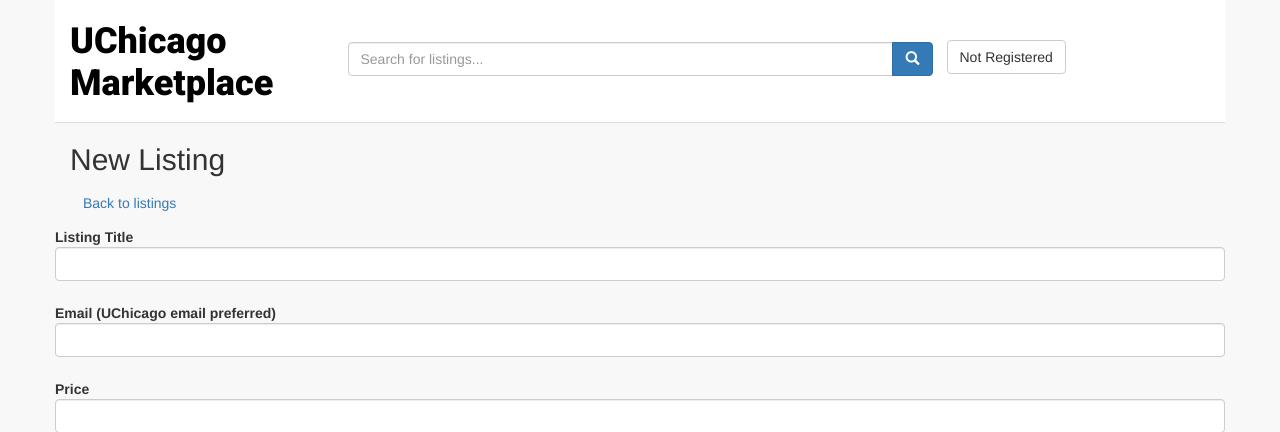
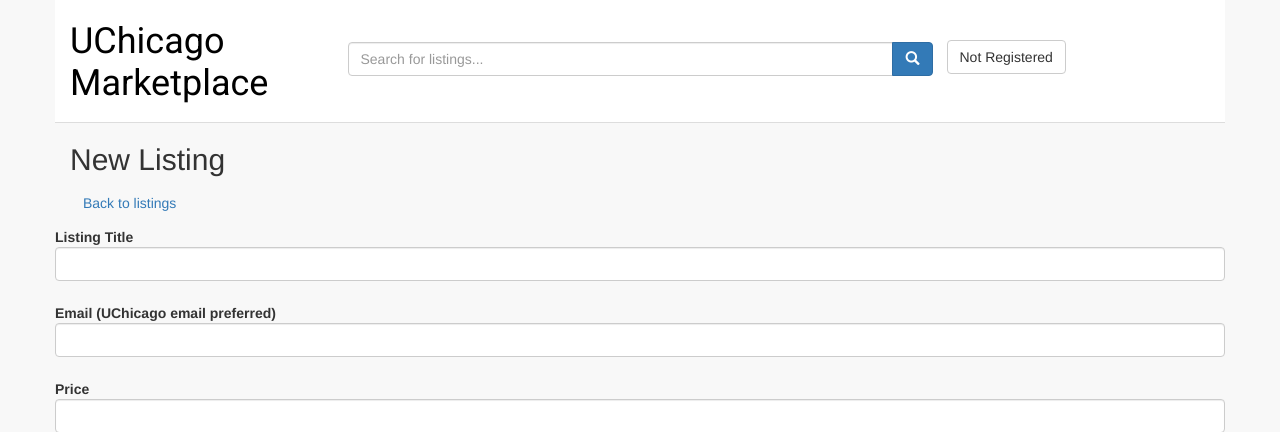
Before and after one commit to uchicago-sg/caravel, a Flask app: page /new in a window 1280 px wide. Shown: the top 432 px of the page. Run offline with Flask 2, Linux system fonts and the light colour scheme; some libraries are stand-ins or nearby versions.

Commit message:
Lighten Roboto from 900 to 400.

```diff
--- a/caravel/static/default.css
+++ b/caravel/static/default.css
@@ -15,7 +15,7 @@ body {
 }
 
 .branding {
-    font: bold 36px Roboto, sans-serif;
+    font: 400 36px Roboto, sans-serif;
 }
 
 .search-form {
@@ -59,7 +59,7 @@ body {
     left: 15px;
     right: 15px;
     padding: 5px 10px;
-    font: bold 1.5em/30px Roboto,sans-serif;
+    font: 400 1.5em/30px Roboto,sans-serif;
     margin: 0;
     background-color: #fff;
     border-radius: 0 0 5px 5px;
```
